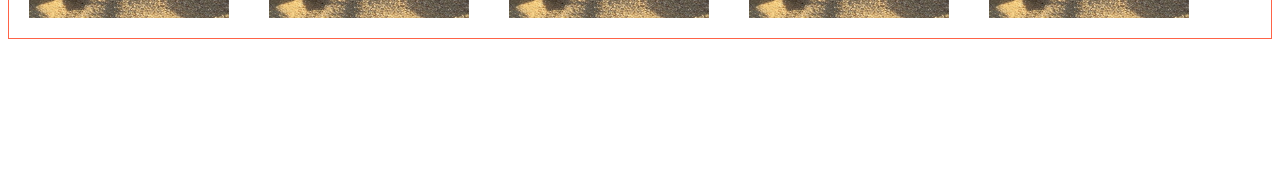
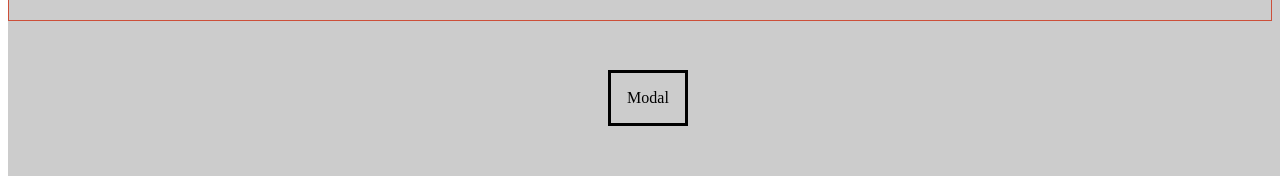
Before and after one commit to kimtanook/picspot, a Next.js app: page / in a window 1280 px wide. Both pictures are taken after a click on the button "게시물 작성". Shown: the part 310-486 px from the top of the page. Built offline with nearby package versions, Linux system fonts and the light colour scheme.

Commit message:
Feat Modal for Post form
모달 컴포넌트를 추가했습니다.

#5 @kidongg

```diff
--- /dev/null
+++ b/components/main/Modal.tsx
@@ -0,0 +1,43 @@
+import React, { PropsWithChildren } from 'react';
+import styled from 'styled-components';
+
+interface ModalDefaultType {
+  onClickToggleModal: () => void;
+}
+
+const Modal = ({ onClickToggleModal }: PropsWithChildren<ModalDefaultType>) => {
+  return (
+    <ModalContainer>
+      <dialog open>Modal</dialog>
+      <Backdrop
+        onClick={(e) => {
+          e.preventDefault();
+
+          if (onClickToggleModal) {
+            onClickToggleModal();
+          }
+        }}
+      ></Backdrop>
+    </ModalContainer>
+  );
+};
+
+export default Modal;
+
+const ModalContainer = styled.div`
+  position: fixed;
+  width: 100%;
+  height: 100%;
+  display: flex;
+  justify-content: center;
+  align-items: center;
+`;
+
+const Backdrop = styled.div`
+  position: fixed;
+  width: 100vw;
+  height: 100vh;
+  top: 0;
+  z-index: 9999;
+  background-color: rgba(0, 0, 0, 0.2);
+`;
```
